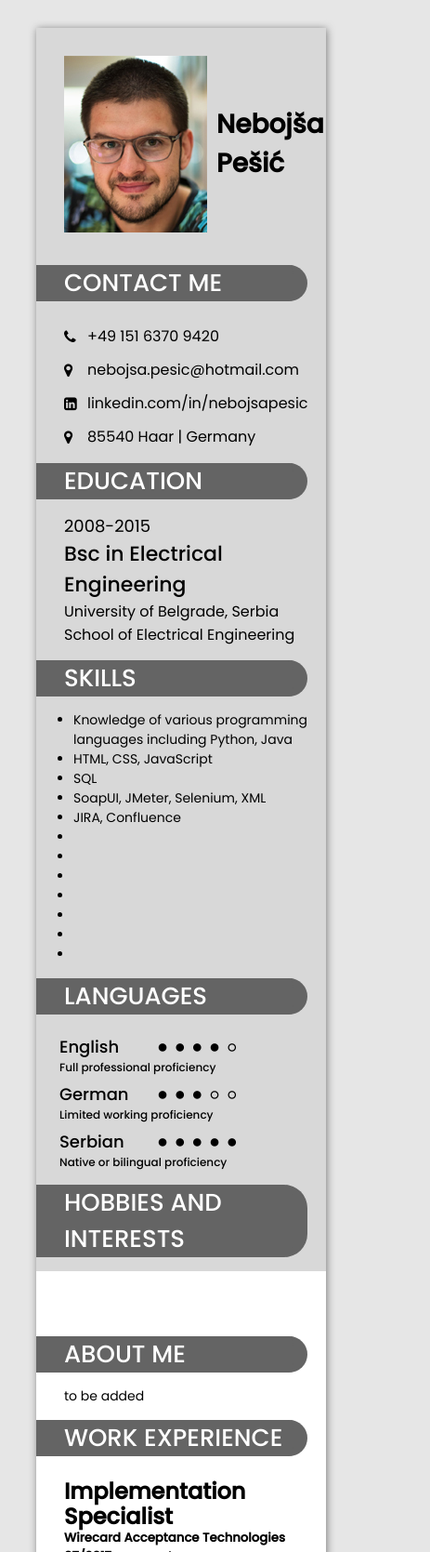
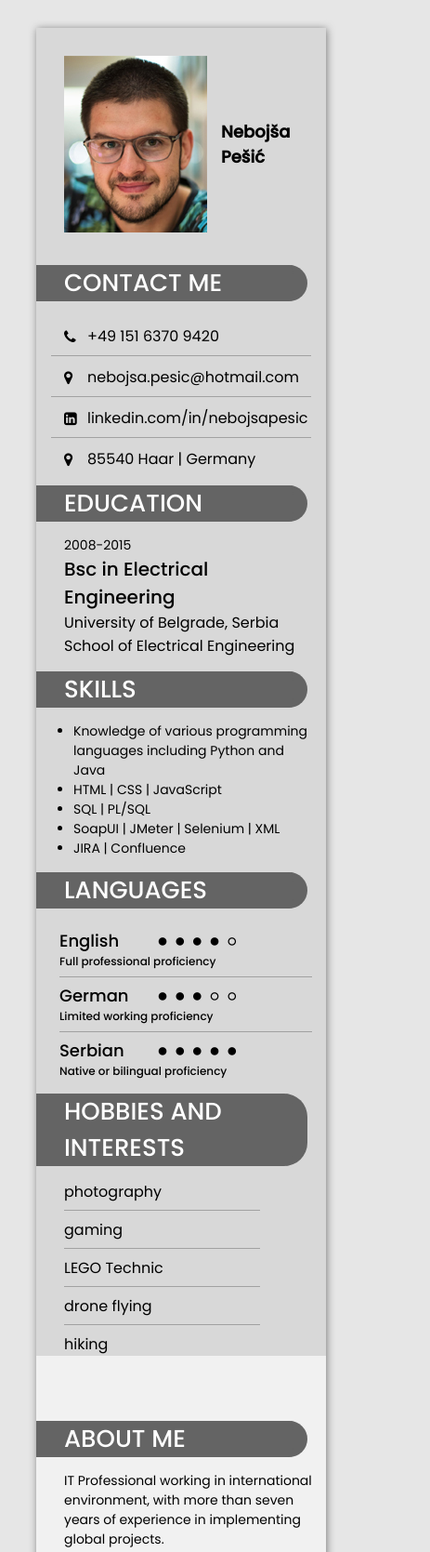
Before and after one commit to nebasjoa/html-css-CV, a plain HTML site: page index.html in a window 390 px wide. Shown: the top 1669 px of the page at 93% size, 463 px wide, since content can reach past the window. Drawn offline with Linux system fonts and the light colour scheme.

Commit message:
improved layout, added tooltips and links in 'contact me' section

```diff
--- a/index.html
+++ b/index.html
@@ -13,22 +13,27 @@
         <div class="left-side">
             <div class="photo">
                 <img src="./img/photo.jpg" alt="photo.jpg">
-                <h1>Nebojša Pešić</h1>
+                <div class="small-name">
+                    <h1>Nebojša Pešić</h1>
+                </div>
             </div>
             <div class="contact-me">
                 <h2>Contact Me</h2>
                 <div class="contact-me-row">
                     <label for=""><i class="fa fa-phone" aria-hidden="true"></i></label>
-                    <label for="" class="text-box">+49 151 6370 9420</label>
+                    <label for="" class="text-box tooltip"><a href="tel:+4915163709420">+49 151 6370 9420</a><span class="tooltiptext">Call number</span></label>
                 </div>
+                <div class="break-line"></div>
                 <div class="contact-me-row">
                     <label for=""><i class="fa fa-map-marker" aria-hidden="true"></i></label>
-                    <label for="" class="text-box">nebojsa.pesic@hotmail.com</label>
+                    <label for="" class="text-box tooltip"><a href="mailto:nebojsa.pesic@hotmail.com">nebojsa.pesic@hotmail.com</a><span class="tooltiptext">Send Email</span></label>
                 </div>
+                <div class="break-line"></div>
                 <div class="contact-me-row">
                     <label for=""><i class="fa fa-linkedin-square" aria-hidden="true"></i></label>
-                    <a href="#" class="text-box">linkedin.com/in/nebojsapesic</a>
+                    <label for="" class="text-box tooltip"><a href="https://www.linkedin.com/in/nebojsapesic/" target="_blank">linkedin.com/in/nebojsapesic</a><span class="tooltiptext">Visit Profile</span></label>
                 </div>
+                <div class="break-line"></div>
                 <div class="contact-me-row">
                     <label for=""><i class="fa fa-map-marker" aria-hidden="true"></i></label>
                     <label for="" class="text-box">85540 Haar | Germany</label>
@@ -46,18 +51,11 @@
             <div class="skills">
                 <h2>Skills</h2>
                 <ul>
-                    <li>Knowledge of various programming languages including Python, Java</li>
-                    <li>HTML, CSS, JavaScript</li>
-                    <li>SQL</li>
-                    <li>SoapUI, JMeter, Selenium, XML</li>
-                    <li>JIRA, Confluence</li>
-                    <li></li>
-                    <li></li>
-                    <li></li>
-                    <li></li>
-                    <li></li>
-                    <li></li>
-                    <li></li>
+                    <li>Knowledge of various programming languages including Python and Java</li>
+                    <li>HTML | CSS | JavaScript</li>
+                    <li>SQL | PL/SQL</li>
+                    <li>SoapUI | JMeter | Selenium | XML</li>
+                    <li>JIRA | Confluence</li>
                 </ul>
             </div>
             <div class="languages">
@@ -74,6 +72,7 @@
                         </div>
                     </div>
                     <h6>Full professional proficiency</h6>
+                    <div class="break-line"></div>
                     <div class="language">
                         <li>German</li>
                             <div class="dots">
@@ -85,6 +84,7 @@
                     </div>
                 </div>
                     <h6>Limited working proficiency</h6>
+                    <div class="break-line"></div>
                     <div class="language">
                     <li>Serbian</li>
                     <div class="dots">
@@ -100,6 +100,17 @@
             </div>
             <div class="hobbies-interests">
                 <h2>Hobbies and Interests</h2>
+                <ul>
+                    <li>photography</li>
+                    <div class="break-line-a"></div>
+                    <li>gaming</li>
+                    <div class="break-line-a"></div>
+                    <li>LEGO Technic</li>
+                    <div class="break-line-a"></div>
+                    <li>drone flying</li>
+                    <div class="break-line-a"></div>
+                    <li>hiking</li>
+                </ul>
             </div>
         </div>
         <div class="right-side">
@@ -109,7 +120,9 @@
             </div>
             <div class="about-me">
                 <h2>About Me</h2>
-                <p>to be added</p>
+                <p>IT Professional working in international
+                    environment, with more than seven years of experience in implementing
+                    global projects. </p>
             </div>
             <div class="work-experience">
                 <h2>Work Experience</h2>
--- a/style.css
+++ b/style.css
@@ -28,7 +28,7 @@ body {
     display: flex;
     flex: 4;
     flex-direction: column;
-    background-color: rgb(255, 255, 255);
+    background-color: rgb(241, 241, 241);
 }
 .photo {
     margin-top: 30px;
@@ -39,8 +39,8 @@ body {
     justify-content: center;
 }
 .photo h1 {
-    margin-left: 10px;
-    font-size: 18px;
+    display: flex;
+    font-size: 1px;
     visibility: hidden;
 }
 .contact-me {
@@ -98,16 +98,15 @@ body {
 }
 .education-year {
     margin-top: 10px;
-    font-size: 18px;
+    font-size: 14px;
     font-weight: 400;
 }
 .education-title {
-    font-size: 22px;
+    font-size: 20px;
     font-weight: 500;
     margin-right: 10px;
 }
 .name {
-    background: rgb(255, 255, 255);
     margin-left: 50px;
     margin-top: 50px;
     font-size: 36px;
@@ -171,6 +170,22 @@ h6 {
     align-items: center;
 }
 .fa-circle-first {
+    margin-left: 20px;
+}
+.break-line {
+    margin: auto;
+    width: 90%;
+    padding-bottom: 7px;
+    border-bottom: 1px solid rgb(161, 161, 161);
+}
+.break-line-a {
+    margin-left: 20px;
+    width: 70%;
+    padding-bottom: 7px;
+    border-bottom: 1px solid rgb(161, 161, 161);
+}
+.hobbies-interests li {
+    margin-top: 8px;
     margin-left: 20px;
 }
 
@@ -245,14 +260,36 @@ h6 {
         width: 70%;
     }
 }
+.tooltip {
+    position: relative;
+    display: inline-block;
+  }
+  /* Tooltip text */
+.tooltip .tooltiptext {
+    visibility: hidden;
+    width: 120px;
+    font-size: 14px;
+    background-color: black;
+    color: #fff;
+    text-align: center;
+    padding: 5px 5px;
+    border-radius: 6px;
+
+    /* Position the tooltip text - see examples below! */
+    position: absolute;
+    z-index: 1;
+    top: -2px;
+    left: 105%;
+  }
+
+  /* Show the tooltip text when you mouse over the tooltip container */
+  .tooltip:hover .tooltiptext {
+    visibility: visible;
+  }
 
 @media screen and (max-width: 1024px) {
     .container {
         width: 80%;
-    }
-    .photo h1 {
-        margin-left: 10px;
-        font-size: 28px;
     }
     .name h1 {
         font-size: 38px;
@@ -273,6 +310,15 @@ h6 {
 }
 
 @keyframes slide-down {
-    from {top: 0px;}
-    to {top: 200px;}
+    0% {
+        top: 0px;
+    }
+    100% {
+        top: 200px;
+    }
 }
+@media screen and (max-width: 460px) {
+    .small-name {
+        margin-right: 20px;
+    }
+}
```
